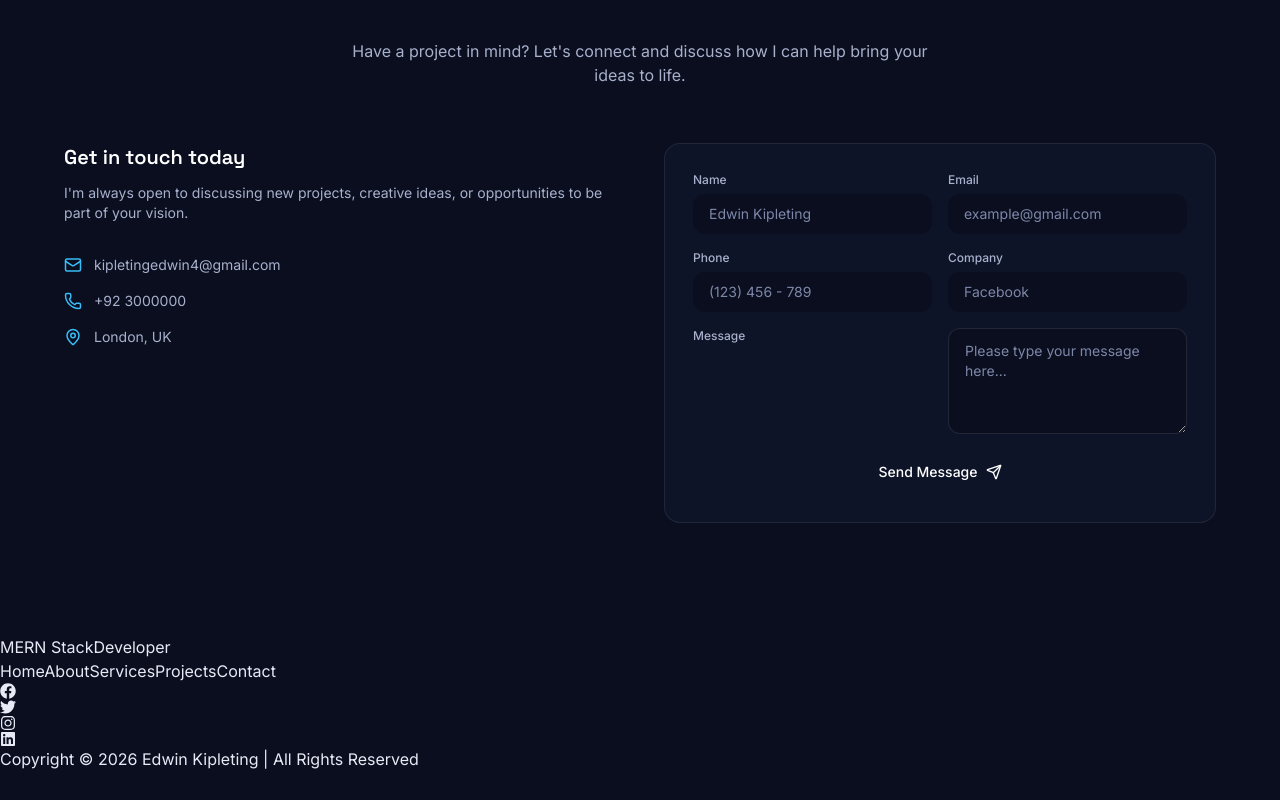
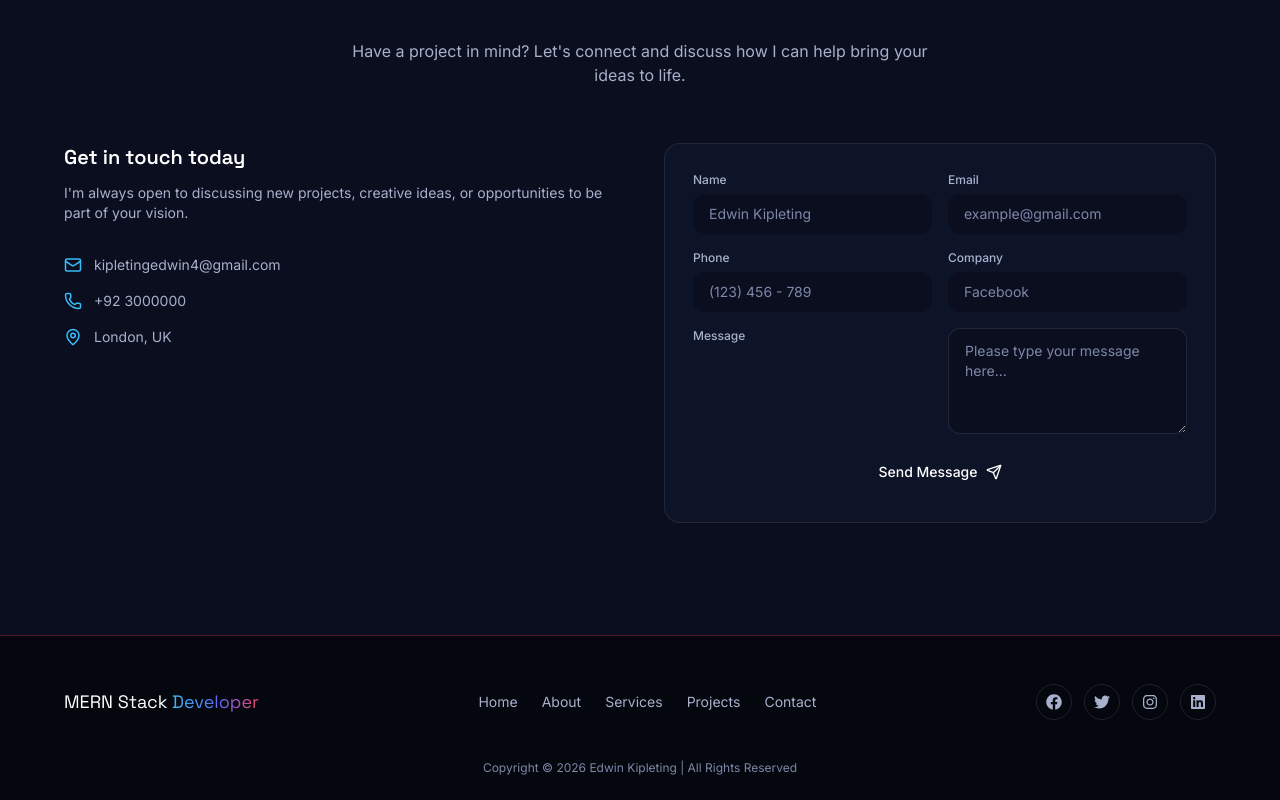
Before and after one commit to KipletingEdwin/personal-portfolio, a React (Vite) app: page / in a window 1280 px wide. Shown: the part 4724-5524 px from the top of the page. Before the commit the page ends 5495 px from the top, so only its background shows below. Built offline with nearby package versions, Linux system fonts and the light colour scheme.

Commit message:
add footer

```diff
--- a/src/components/Footer.jsx
+++ b/src/components/Footer.jsx
@@ -3,28 +3,38 @@ import * as Icons from "react-icons/fa";
 
 const Footer = () => {
   return (
-    <footer>
-      <div>
-        <p>
-          MERN Stack<span>Developer</span>
+    <footer className="border-t border-rose-accent/30 bg-ink-950 px-6 pt-12 pb-6 ">
+      <div className="mx-auto flex max-w-6xl flex-col items-center justify-between gap-6 md:flex-row">
+        <p className="font-display text-lg text-white">
+          MERN Stack <span className="text-gradient" >Developer</span>
         </p>
-        <nav>
+
+        <nav className="flex flex-wrap justify-center gap-6">
           {navLinks.map((link) => (
-            <a key={link.href}>{link.label}</a>
+            <a
+            key={link.href}
+            href={link.href}
+            className="text-sm text-mist-300 hover:text-white"
+            >{link.label}</a>
           ))}
         </nav>
-        <div>
+        <div className="flex gap-3">
           {socialLinks.map((social) => {
             const Icon = Icons[social.icon];
             return (
-              <a key={social.icon}>
+              <a
+              key={social.icon}
+              href={social.href}
+              aria-label={social.icon}
+              className="flex h-9 w-9 items-center justify-center rounded-full border border-white/10 text-mist-300 transition-colors hover:border-cyan-accent hover:text-cyan-accent"
+              >
                 <Icon size={16} />
               </a>
             );
           })}
         </div>
       </div>
-      <p>
+      <p className="mt-10 text-center text-xs text-mist-400">
         Copyright © {new Date().getFullYear()} Edwin Kipleting | All Rights
         Reserved
       </p>
```
